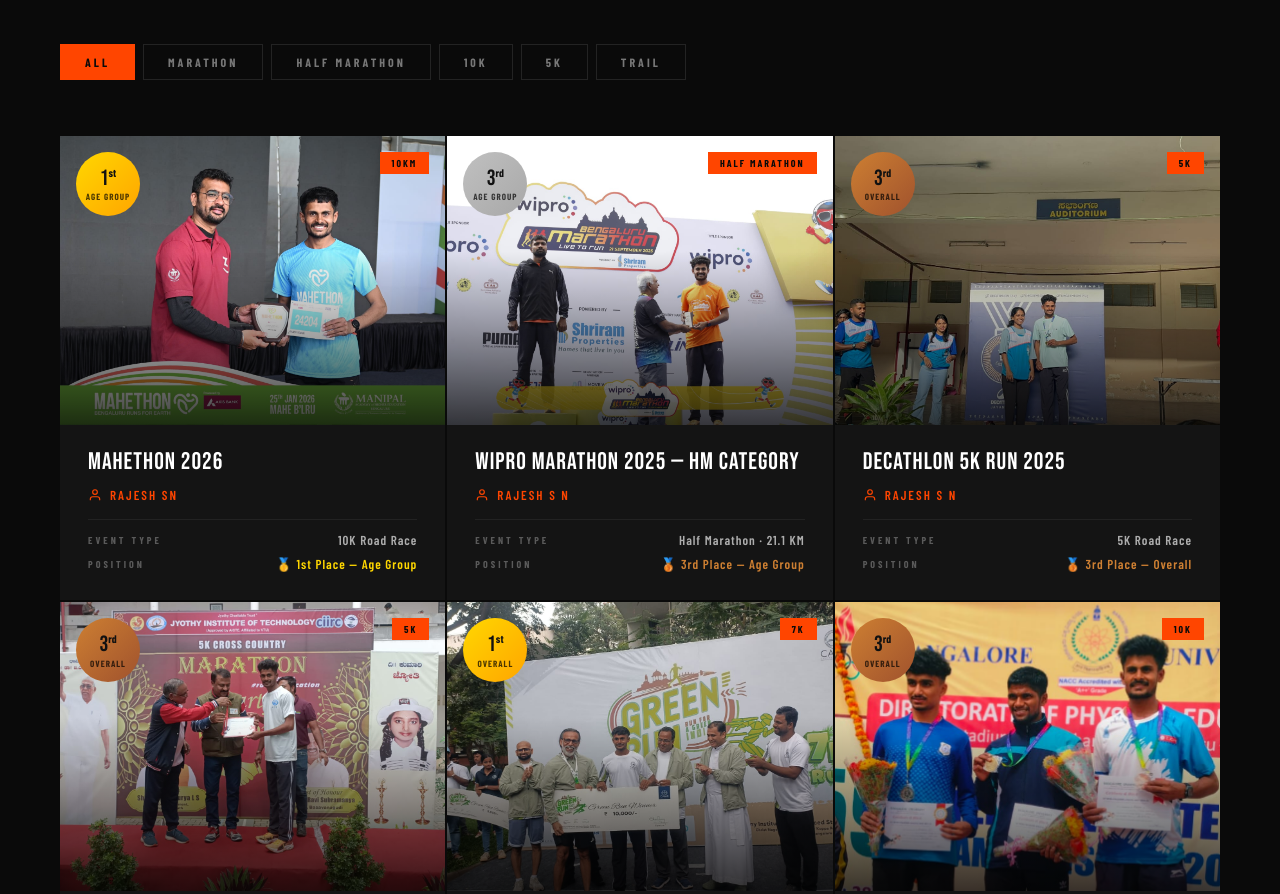
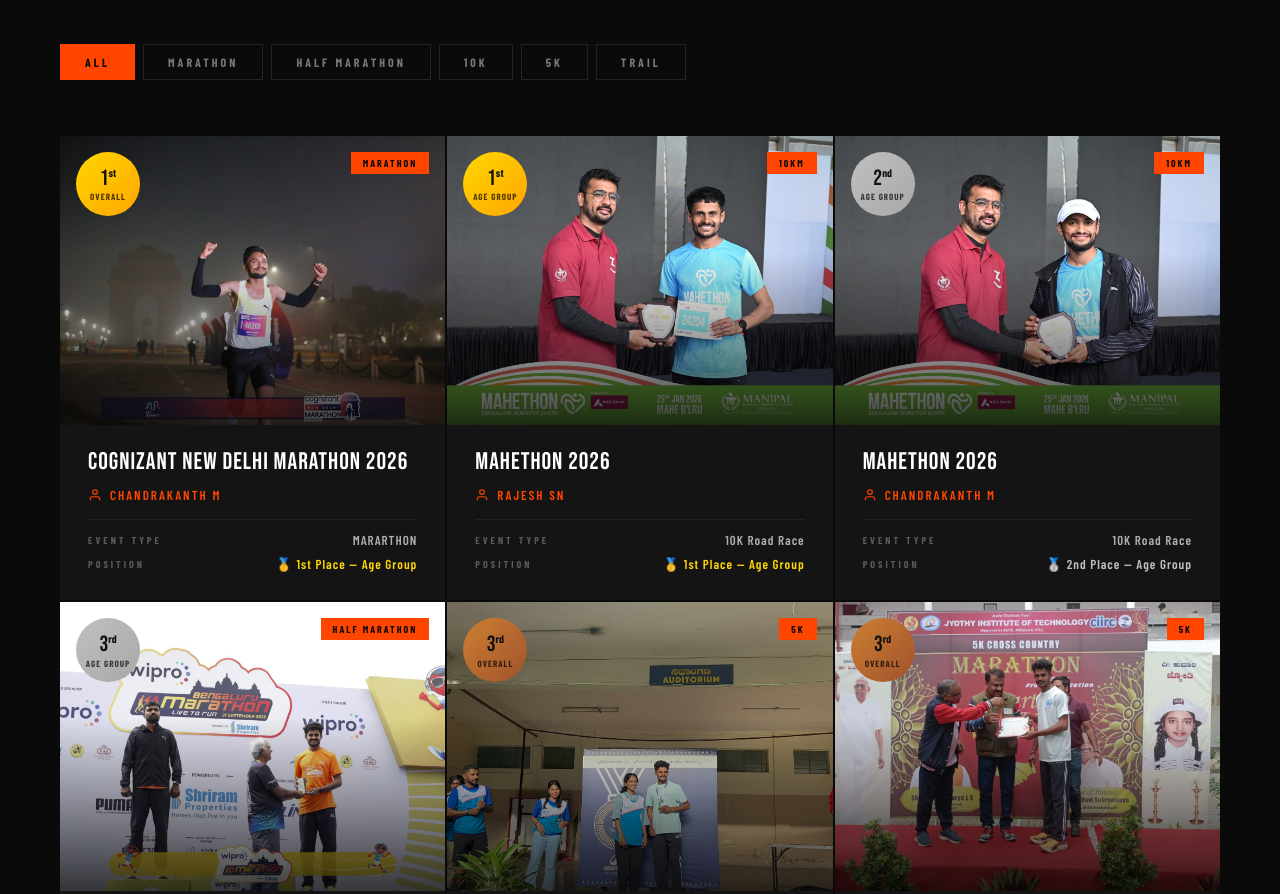
Before and after one commit to nischaymk/NNCK, a plain HTML site: page achievements.html in a window 1280 px wide. Shown: the part 680-1574 px from the top of the page. Drawn offline with nearby package versions, Linux system fonts and the light colour scheme; a web font is replaced by a local one.

Commit message:
Add files via upload

```diff
--- a/achievements.html
+++ b/achievements.html
@@ -19,7 +19,7 @@
 <title>Achievements — Nanu Nimma CK Run Club</title>
 <link rel="preconnect" href="https://fonts.googleapis.com">
 <link href="https://fonts.googleapis.com/css2?family=Bebas+Neue&family=Barlow+Condensed:wght@300;400;600;700&family=Barlow:wght@300;400;500&display=swap" rel="stylesheet">
-<link rel="stylesheet" href="styles.css">
+<link rel="stylesheet" href="./styles.css">
 </head>
 <body>
 
@@ -124,7 +124,35 @@
   <div class="ach-grid reveal" id="achGrid">
 
     <!-- ── CARD 1 ── -->
-    <div class="ach-card" data-type="marathon">
+    <div class="ach-card" data-type="Marathon">
+      <div class="ach-card__img-wrap">
+        <img src="cognizant.jpeg" alt="Event Photo">
+        <div class="ach-card__position gold">
+          <span class="ach-card__pos-num">1<sup>st</sup></span>
+          <span class="ach-card__pos-label">Overall</span>
+        </div>
+        <div class="ach-card__type-tag">Marathon</div>
+      </div>
+      <div class="ach-card__body">
+        <div class="ach-card__event-name">Cognizant New Delhi Marathon 2026</div>
+        <div class="ach-card__runner">
+          <svg viewBox="0 0 24 24"><path d="M20 21v-2a4 4 0 00-4-4H8a4 4 0 00-4 4v2"/><circle cx="12" cy="7" r="4"/></svg>
+        CHANDRAKANTH M
+        </div>
+        <div class="ach-card__meta">
+          <div class="ach-card__meta-item">
+            <span class="ach-card__meta-label">Event Type</span>
+            <span class="ach-card__meta-val">MARARTHON</span>
+          </div>
+          <div class="ach-card__meta-item">
+            <span class="ach-card__meta-label">Position</span>
+            <span class="ach-card__meta-val gold-text">🥇 1st Place — Age Group</span>
+          </div>
+        </div>
+      </div>
+    </div>
+    <!-- ── CARD 1 ── -->
+    <div class="ach-card" data-type="10k">
       <div class="ach-card__img-wrap">
         <img src="mahethon.jpeg" alt="Event Photo">
         <div class="ach-card__position gold">
@@ -147,6 +175,34 @@
           <div class="ach-card__meta-item">
             <span class="ach-card__meta-label">Position</span>
             <span class="ach-card__meta-val gold-text">🥇 1st Place — Age Group</span>
+          </div>
+        </div>
+      </div>
+    </div>
+    <!-- ── CARD 1 ── -->
+    <div class="ach-card" data-type="10k">
+      <div class="ach-card__img-wrap">
+        <img src="mahethon2.jpeg" alt="Event Photo">
+        <div class="ach-card__position silver">
+          <span class="ach-card__pos-num">2<sup>nd</sup></span>
+          <span class="ach-card__pos-label">Age Group</span>
+        </div>
+        <div class="ach-card__type-tag">10KM</div>
+      </div>
+      <div class="ach-card__body">
+        <div class="ach-card__event-name">Mahethon 2026</div>
+        <div class="ach-card__runner">
+          <svg viewBox="0 0 24 24"><path d="M20 21v-2a4 4 0 00-4-4H8a4 4 0 00-4 4v2"/><circle cx="12" cy="7" r="4"/></svg>
+        CHANDRAKANTH M
+        </div>
+        <div class="ach-card__meta">
+          <div class="ach-card__meta-item">
+            <span class="ach-card__meta-label">Event Type</span>
+            <span class="ach-card__meta-val">10K Road Race</span>
+          </div>
+          <div class="ach-card__meta-item">
+            <span class="ach-card__meta-label">Position</span>
+            <span class="ach-card__meta-val silver-text">🥈 2nd Place — Age Group</span>
           </div>
         </div>
       </div>
@@ -182,7 +238,7 @@
     </div>
 
     <!-- ── CARD 3 ── -->
-    <div class="ach-card" data-type="10k">
+    <div class="ach-card" data-type="5k">
       <div class="ach-card__img-wrap">
         <img src="decathlon.jpeg" alt="Event Photo">
         <div class="ach-card__position bronze">
@@ -210,7 +266,7 @@
       </div>
     </div>
     <!-- ── CARD 4 ── -->
-    <div class="ach-card" data-type="10k">
+    <div class="ach-card" data-type="5k">
       <div class="ach-card__img-wrap">
         <img src="jit.jpeg" alt="Event Photo">
         <div class="ach-card__position bronze">
```
Also changed, not shown: about-club.html (+4 -4 lines), about-coach.html (+1 -1 lines), community.html (+1 -1 lines), events.html (+1 -1 lines), index.html (+3 -3 lines), join.html (+1 -1 lines), runs.html (+1 -1 lines), cognizant.jpeg (added), mahethon2.jpeg (added).
